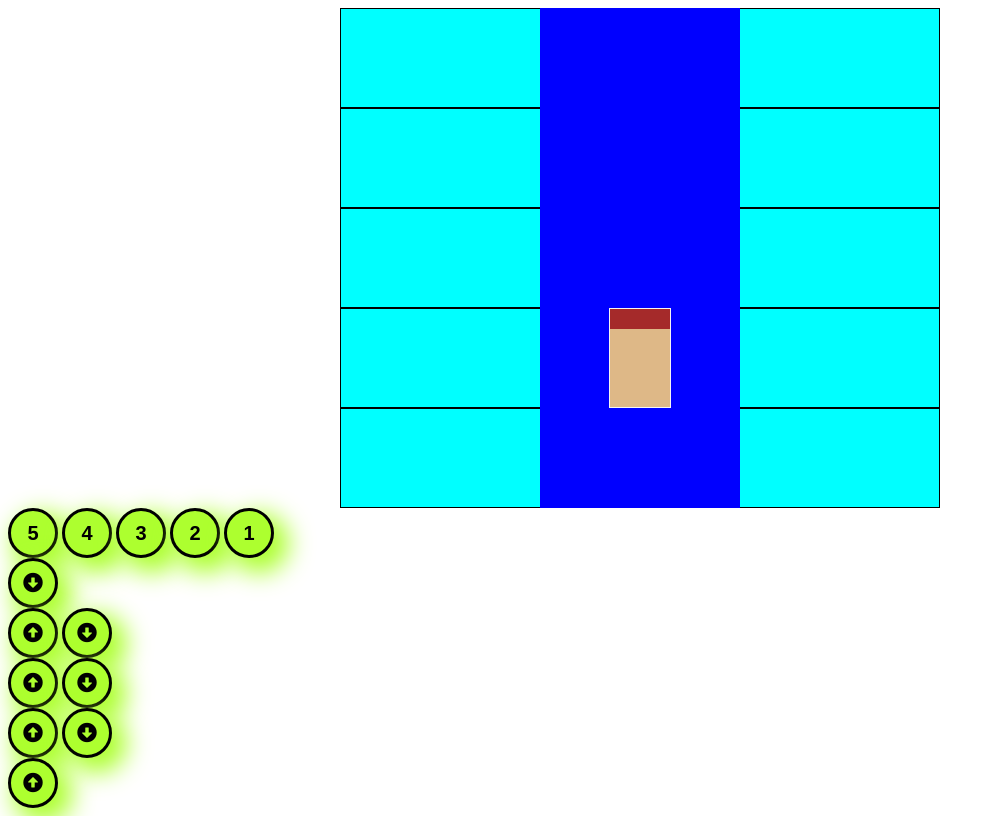
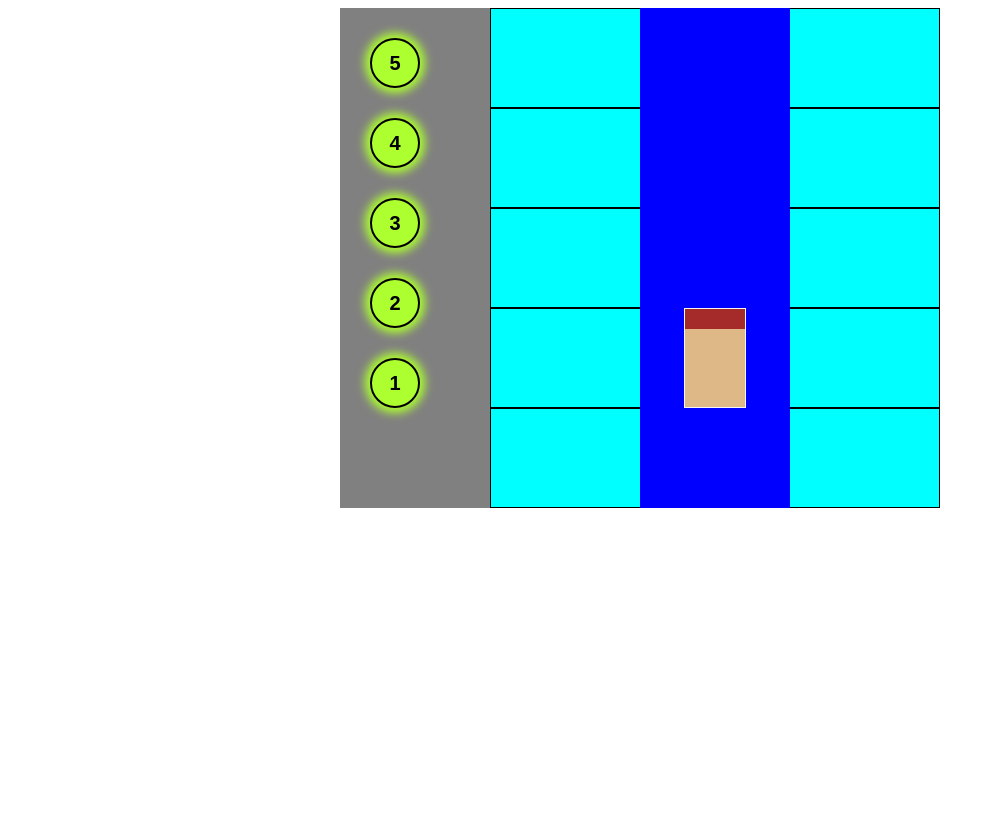
Before and after one commit to IvanGrujovic/elevator-js, a plain HTML site: page index.html in a window 1280 px wide. Shown: the whole page, without its empty margins (0-1003 px from the left). Drawn offline with Linux system fonts and the light colour scheme.

Commit message:
modified buttons behavior

```diff
--- a/css/style.css
+++ b/css/style.css
@@ -17,8 +17,8 @@
     width: 100%;
     display: grid;
     grid-template-rows: [top-of] 20% [fourth] 20% [third] 20% [second] 20% [first] 20% [bottom];
-    grid-template-columns: [left] 1fr [first] 1fr [second] 1fr [right];
-    grid-template-areas: ". middle ." ". middle ." ". middle ." ". middle ." ". middle ."
+    grid-template-columns: [far-left] 1fr [left] 1fr [first] 1fr [second] 1fr [right];
+    grid-template-areas: ". . middle ." ". . middle ." ". . middle ." ". . middle ." ". . middle ."
 }
 
 .elevator {
@@ -78,17 +78,42 @@
     grid-row: fourth / top-of;
 }
 
+.inner-panel {
+    grid-column: far-left / left
+}
+.inner-panel button{
+    display: block
+}
+
 button {
-    border: 3px solid black;
+    margin: 30px;
+    border: 2px solid black;
     border-radius: 50%;
     width: 50px;
     height: 50px;
     font-size: 20px;
     font-weight: bold;
     background-color: greenyellow;
-    -webkit-box-shadow: 10px 10px 24px 5px rgba(173, 255, 47, 1);
-    -moz-box-shadow: 10px 10px 24px 5px rgba(173, 255, 47, 1);
-    box-shadow: 10px 10px 24px 5px rgba(173, 255, 47, 1);
+    -webkit-box-shadow: 0px 0px 10px 5px rgba(173, 255, 47, 1);
+    -moz-box-shadow: 0px 0px 10px 5px rgba(173, 255, 47, 1);
+    box-shadow: 0px 0px 10px 5px rgba(173, 255, 47, 1);
+    transition: background-color 1s, box-shadow 1.2s;
+}
+
+.active{
+    background-color: crimson;
+    -webkit-box-shadow: 0px 0px 10px 5px rgba(163, 15, 45, 1);
+    -moz-box-shadow: 0px 0px 10px 5px rgba(163, 15, 45, 1);
+    box-shadow: 0px 0px 10px 5px rgba(163, 15, 45, 1);
+
+}
+
+
+button:hover{
+    background-color: #6bb300;
+    -webkit-box-shadow: 0px 0px 24px 5px rgba(107, 179, 0, 1);
+    -moz-box-shadow: 0px 0px 24px 5px rgba(107, 179, 0, 1);
+    box-shadow: 0px 0px 24px 5px rgba(107, 179, 0, 1);
 }
 
 .inner-btn {
--- a/index.html
+++ b/index.html
@@ -12,6 +12,7 @@
 
 <body>
     <div class="container">
+
         <div class="building">
             <div id="floor5" class="floor5 floor" data-floor-nr="5"></div>
             <div class="floor4 floor" data-floor-nr="4"></div>
@@ -24,35 +25,17 @@
                     <div id="elevator-door" class="elevator-door"></div>
                 </div>
             </div>
+            <div class="inner-panel">
+                <button id="floor-5" data-floor="5" class="floor-btn">5</button>
+                <button id="floor-4" data-floor="4" class="floor-btn">4</button>
+                <button id="floor-3" data-floor="3" class="floor-btn">3</button>
+                <button id="floor-2" data-floor="2" class="floor-btn">2</button>
+                <button id="floor-1" data-floor="1" class="floor-btn">1</button>
+            </div>
 
         </div>
     </div>
-    <button id="floor-5" data-floor="5" class="floor-btn">5</button>
-    <button id="floor-4" data-floor="4" class="floor-btn">4</button>
-    <button id="floor-3" data-floor="3" class="floor-btn">3</button>
-    <button id="floor-2" data-floor="2" class="floor-btn">2</button>
-    <button id="floor-1" data-floor="1" class="floor-btn">1</button>
 
-    <div class="call-lift">
-
-        <button><i class="fas fa-arrow-alt-circle-down"></i></button>
-    </div>
-    <div class="call-lift">
-        <button><i class="fas fa-arrow-alt-circle-up"></i></button>
-        <button><i class="fas fa-arrow-alt-circle-down"></i></button>
-    </div>
-    <div class="call-lift">
-        <button><i class="fas fa-arrow-alt-circle-up"></i></button>
-        <button><i class="fas fa-arrow-alt-circle-down"></i></button>
-    </div>
-    <div class="call-lift">
-        <button><i class="fas fa-arrow-alt-circle-up"></i></button>
-        <button><i class="fas fa-arrow-alt-circle-down"></i></button>
-    </div>
-    <div class="call-lift">
-        <button><i class="fas fa-arrow-alt-circle-up"></i></button>
-
-    </div>
     <script type="text/javascript" src="./js/elevator.js"></script>
     <!--<script>
         const goToNextFloor = (floor) => {
--- a/js/elevator.js
+++ b/js/elevator.js
@@ -9,20 +9,17 @@ class Elevator {
         this.floors = [];
         this.upOrDown = "";
         this.transition = "";
-        //this.transitionTime = 0;
         this.initEventListeners();
         this.startTheElevator();
-        //this.sortDirection();
-        //this.goToNextFloor();
     }
 
     //this method adds the button corresponding floor number to the floors array
     initEventListeners() {
         let elements = document.getElementsByClassName('floor-btn');
-        //sortDirection();
         for (let i = 0; i < elements.length; i++) {
             elements[i].addEventListener('click', () => {
                 this.floors.push(parseInt(elements[i].getAttribute('data-floor')));
+                elements[i].classList.add('active');
             });
         }
     }
@@ -54,7 +51,6 @@ class Elevator {
         }
         floorsAbove.sort((a, b) => a - b);
         floorsBelow.sort((a, b) => b - a);
-
         if (this.upOrDown === "Up") {
             this.floors = floorsAbove.concat(floorsBelow);
         }
@@ -91,17 +87,13 @@ class Elevator {
     }
 
     goThroughFloors() {
-        var self = this;
+        let self = this;
         console.log(this.floors);
         if (this.floors.length !== 0) {
             this.sortFloors();
             this.goToFloor();
             setTimeout(function () { self.goThroughFloors() }, self.transition + 2000);
         }
-
-
-
-
         else {
             clearTimeout(this.goThroughFloors, 2000);
             this.liftMoving = false;
@@ -110,11 +102,11 @@ class Elevator {
     }
 
 
-
     goToFloor() {
         this.closeLiftDoor();
         this.liftMoving = true;
         let floorSelector = ".floor" + this.floors[0];
+        let buttonSelector = document.getElementById('floor-' + this.floors[0]);
         this.floors.shift();
         let floorToGoTo = document.querySelector(floorSelector).offsetTop;
         let curPos = this.lift.offsetTop;
@@ -122,13 +114,11 @@ class Elevator {
         this.lift.style.transitionDuration = (transitionTime * 1.5) + 's';
         this.lift.style.top = floorToGoTo - 8 + 'px';
         this.transition = transitionTime * 3000;
-        var self = this;
+        let self = this;
         setTimeout(function () {
             self.openLiftDoor();
+            buttonSelector.classList.remove('active');
         }, (transitionTime * 1000) + 2000);
-
-
-        //console.log("The transitionTime is: " + transitionTime + " and the lift currentPositionis: " + curPos + "   floor1 offsetTop is: " + document.getElementById('floor1').offsetTop + " and floor5 offsetTop is" + document.getElementById('floor5').offsetTop);
     }
 
 
@@ -142,7 +132,7 @@ class Elevator {
             }
 
         }
-        // console.log(allFloors);
+
 
     }
 
@@ -152,8 +142,4 @@ class Elevator {
 var elevator = null;
 window.addEventListener('load', () => {
     elevator = new Elevator();
-    (function () {
-        let doIt = setTimeout(this.scanFloors, 3000);
-    })();
-    //sortDirection();
 });
```
